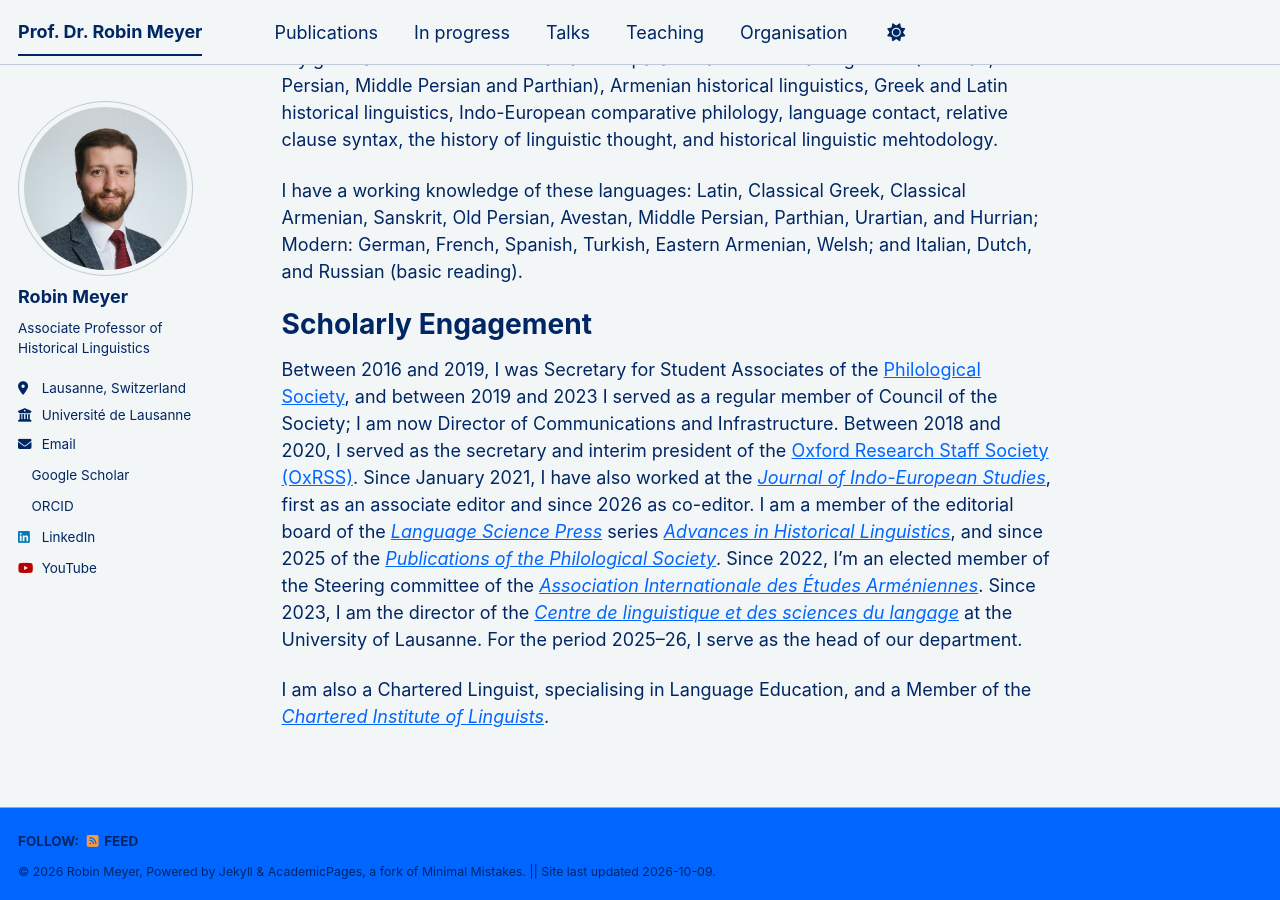
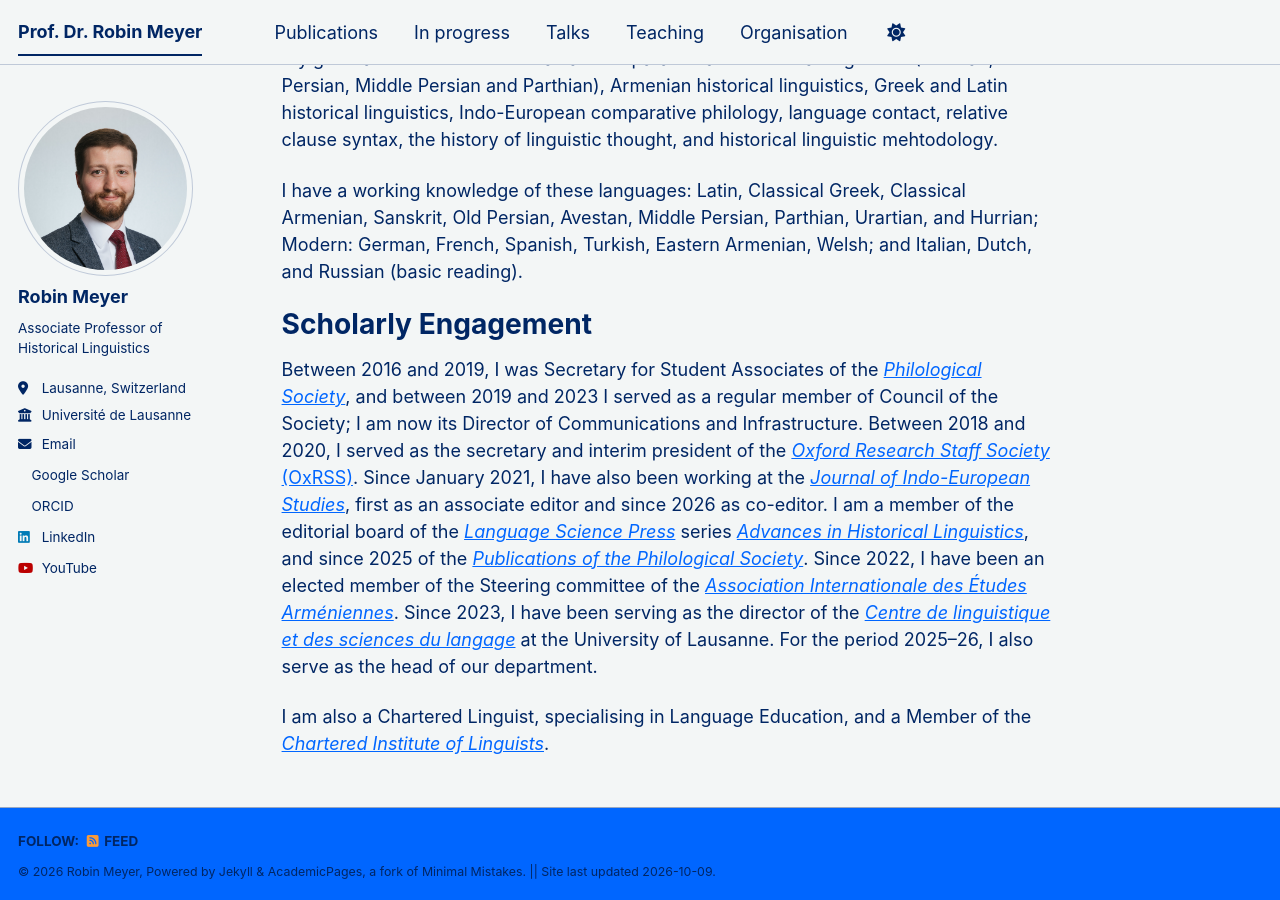
Before and after one commit to rbnmyr/rbnmyr.github.io, a Jekyll site: the page built from _pages/about.md, in a window 1280 px wide and 900 px high, scrolled down 648 px. Built offline with Jekyll 4.4.1, drawn with Linux system fonts in a browser that asks for light colours; a style sheet for code colours, icons or effects is not loaded; part of the change alters nothing that is shown; some of the changed text lies outside the part shown.

Commit message:
Update about.md

```diff
--- a/_pages/about.md
+++ b/_pages/about.md
@@ -5,9 +5,12 @@ author_profile: true
 redirect_from:
   - /about/
   - /about.html
+  - /de/zurperson
+  - /de/zurperson.html
+
 ---
 
-I am associate professor of historical linguistics in the [Department of Language and Information Sciences](www.unil.ch/sli) at the [University of Lausanne](www.unil.ch) in Switzerland, where I have been working since 2020. From 2018 until 2020, I worked as the Diebold Research Assistant in Comparative Philology at the [Faculty of Linguistics, Philology and Phonetics](www.ling-phil.ox.ac.uk), and as an Instructor in Ancient Greek and Latin at the [Faculty of Classics](www.classics.ox.ac.uk) of the [University of Oxford](www.ox.ac.uk). There, I was associated with [Wolfson College](www.wolfson.ox.ac.uk) as a Junior Research Fellow, and with [Balliol College](www.balliol.ox.ac.uk), where I was a Lecturer in Latin and Greek language.
+I am associate professor of historical linguistics in the [Department of Language and Information Sciences](www.unil.ch/sli) at the [University of Lausanne](www.unil.ch) in Switzerland, where I have been working since 2020. From 2018 until 2020, I worked as the Diebold Research Associate in Comparative Philology at the [Faculty of Linguistics, Philology and Phonetics](www.ling-phil.ox.ac.uk), and as a Lecturer in Ancient Greek and Latin at the [Faculty of Classics](www.classics.ox.ac.uk) of the [University of Oxford](www.ox.ac.uk). There, I was associated with [Wolfson College](www.wolfson.ox.ac.uk) as a Junior Research Fellow, and with [Balliol College](www.balliol.ox.ac.uk), where I was a Lecturer in Latin and Greek language.
 
 I hold an undergraduate degree in Classics and Oriental Studies, and an M.Phil. in General Linguistics and Comparative Philology from Oxford, where I have also completed my doctoral research.
 
@@ -19,6 +22,6 @@ My general interests include: Iranian comparative and historical linguistics (Av
 I have a working knowledge of these languages: Latin, Classical Greek, Classical Armenian, Sanskrit, Old Persian, Avestan, Middle Persian, Parthian, Urartian, and Hurrian; Modern: German, French, Spanish, Turkish, Eastern Armenian, Welsh; and Italian, Dutch, and Russian (basic reading).
 
 # Scholarly Engagement
-Between 2016 and 2019, I was Secretary for Student Associates of the [Philological Society](www.philsoc.org.uk), and between 2019 and 2023 I served as a regular member of Council of the Society; I am now Director of Communications and Infrastructure. Between 2018 and 2020, I served as the secretary and interim president of the [Oxford Research Staff Society (OxRSS)](https://oxrss.site.ox.ac.uk/home). Since January 2021, I have also worked at the [_Journal of Indo-European Studies_](https://jies.org/), first as an associate editor and since 2026 as co-editor. I am a member of the editorial board of the [_Language Science Press_](https://langsci-press.org/) series [_Advances in Historical Linguistics_](https://langsci-press.org/catalog/series/ahl), and since 2025 of the [_Publications of the Philological Society_](https://www.openbookpublishers.com/series/2977-845X). Since 2022, I’m an elected member of the Steering committee of the [_Association Internationale des Études Arméniennes_](https://aiearmeniennes.org/). Since 2023, I am the director of the [_Centre de linguistique et des sciences du langage_](www.unil.ch/clsl) at the University of Lausanne. For the period 2025–26, I serve as the head of our department.
+Between 2016 and 2019, I was Secretary for Student Associates of the [_Philological Society_](www.philsoc.org.uk), and between 2019 and 2023 I served as a regular member of Council of the Society; I am now its Director of Communications and Infrastructure. Between 2018 and 2020, I served as the secretary and interim president of the [_Oxford Research Staff Society_ (OxRSS)](https://oxrss.site.ox.ac.uk/home). Since January 2021, I have also been working at the [_Journal of Indo-European Studies_](https://jies.org/), first as an associate editor and since 2026 as co-editor. I am a member of the editorial board of the [_Language Science Press_](https://langsci-press.org/) series [_Advances in Historical Linguistics_](https://langsci-press.org/catalog/series/ahl), and since 2025 of the [_Publications of the Philological Society_](https://www.openbookpublishers.com/series/2977-845X). Since 2022, I have been an elected member of the Steering committee of the [_Association Internationale des Études Arméniennes_](https://aiearmeniennes.org/). Since 2023, I have been serving as the director of the [_Centre de linguistique et des sciences du langage_](www.unil.ch/clsl) at the University of Lausanne. For the period 2025–26, I also serve as the head of our department.
 
 I am also a Chartered Linguist, specialising in Language Education, and a Member of the [_Chartered Institute of Linguists_](http://www.ciol.org.uk/).
```
